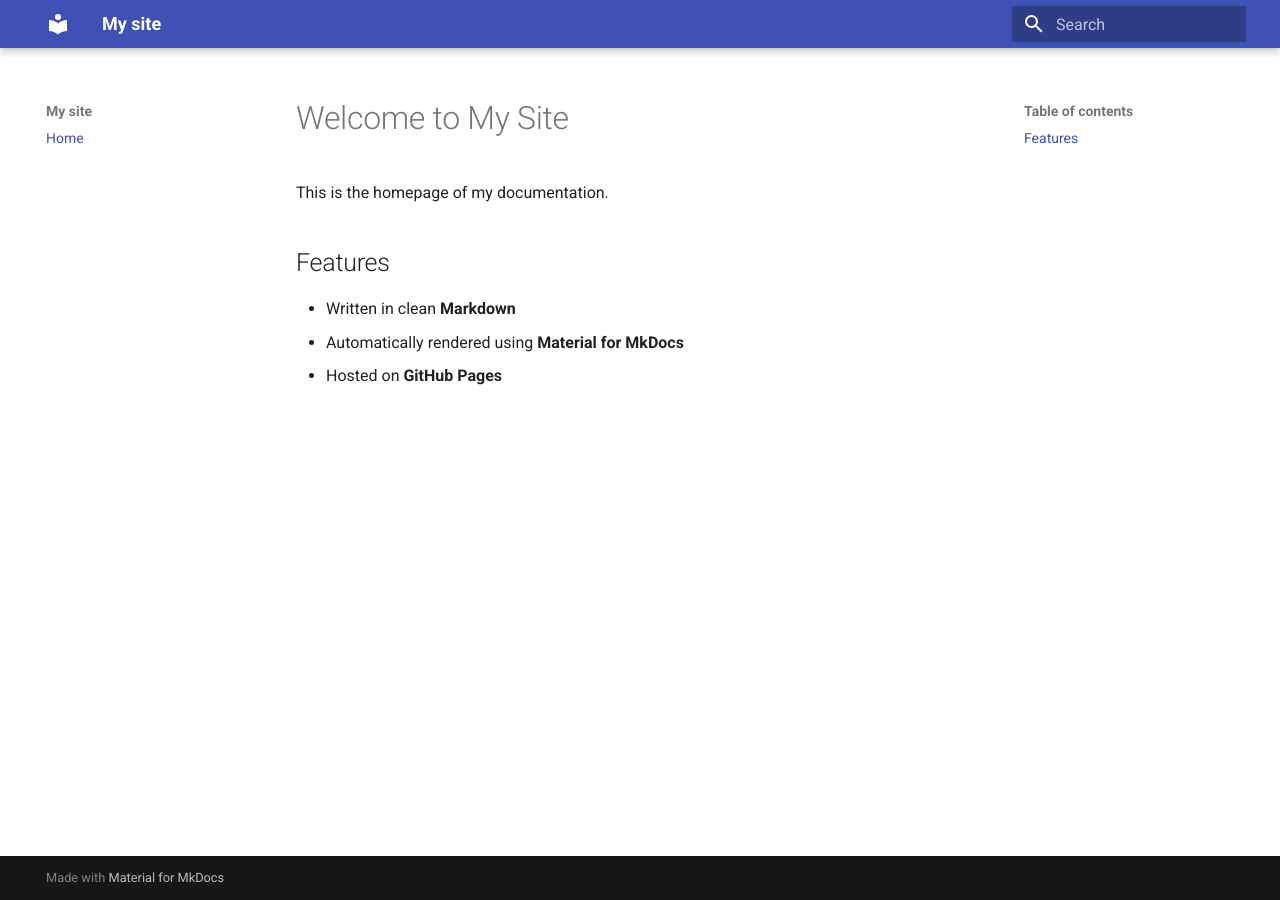
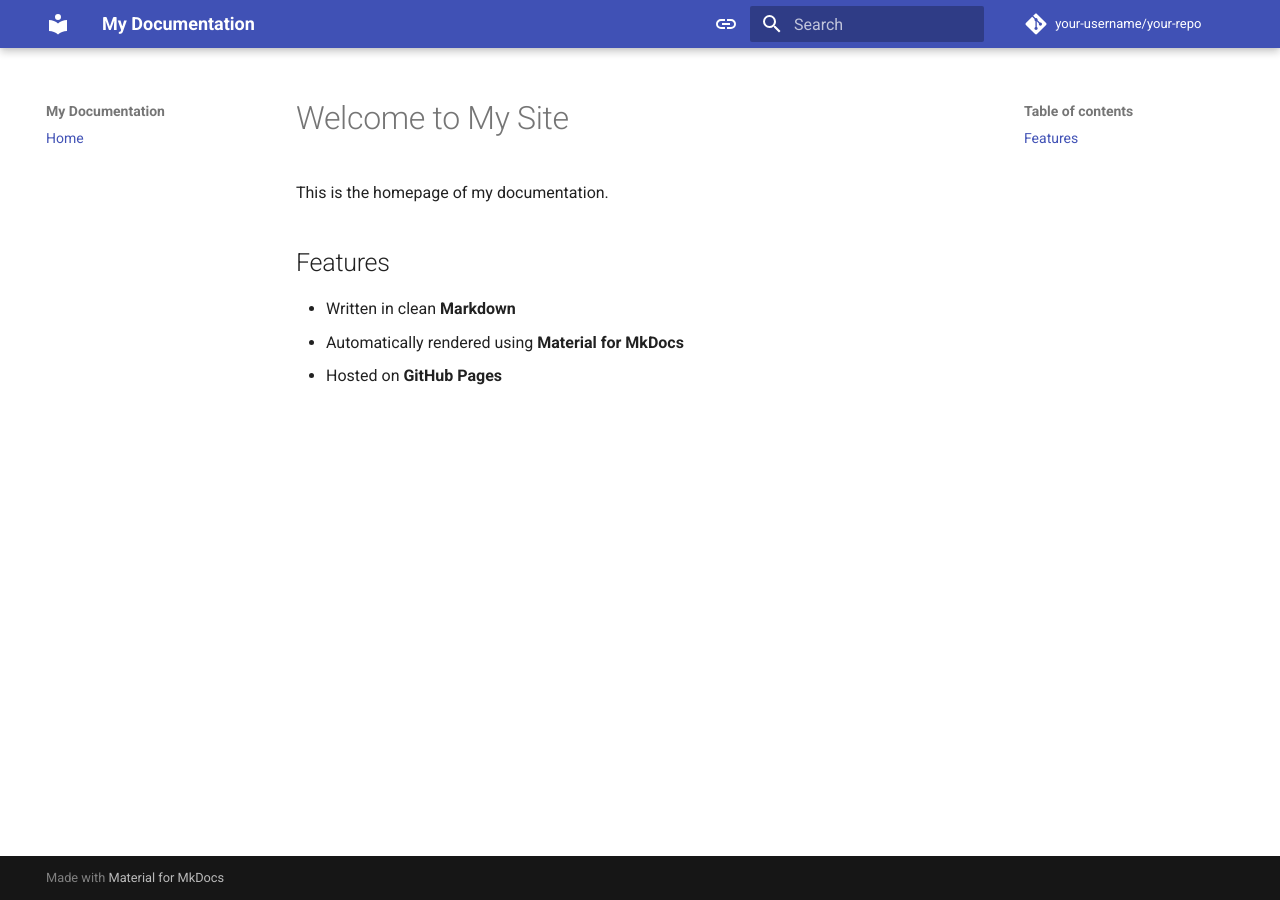
Before and after one commit to coldbyte07/qeqweqeqwwqe, an MkDocs documentation site: the page built from docs/index.md, in a window 1280 px wide. Built offline with MkDocs 1.6.1 and Material for MkDocs 9.7.7, drawn with Linux system fonts in a browser that asks for light colours; comment, search, counter and statistics services are not loaded.

Commit message:
Update mkdocs.yml

```diff
--- a/mkdocs.yml
+++ b/mkdocs.yml
@@ -1,8 +1,83 @@
-site_name: My site
-site_url: https://mydomain.org/mysite
+site_name: My Documentation
+site_url: https://your-username.github.io/your-repo/
+site_author: Your Name
+site_description: A minimal Material for MkDocs site.
+
+repo_name: your-username/your-repo
+repo_url: https://github.com/your-username/your-repo
 
 theme:
   name: material
+  features:
+    - content.code.copy
+    - navigation.footer
+    - navigation.indexes
+    - navigation.sections
+    - navigation.top
+    - navigation.tracking
+    - search.highlight
+    - search.suggest
+    - toc.follow
+  palette:
+    - media: "(prefers-color-scheme)"
+      toggle:
+        icon: material/link
+        name: Switch to light mode
+    - media: "(prefers-color-scheme: light)"
+      scheme: default
+      primary: indigo
+      accent: indigo
+      toggle:
+        icon: material/toggle-switch
+        name: Switch to dark mode
+    - media: "(prefers-color-scheme: dark)"
+      scheme: slate
+      primary: black
+      accent: indigo
+      toggle:
+        icon: material/toggle-switch-off
+        name: Switch to system preference
+  font:
+    text: Roboto
+    code: Roboto Mono
+  favicon: assets/favicon.png
+
+# Plugins
+plugins:
+  - search
+
+markdown_extensions:
+  - abbr
+  - admonition
+  - attr_list
+  - def_list
+  - footnotes
+  - md_in_html
+  - toc:
+      permalink: true
+  - pymdownx.arithmatex:
+      generic: true
+  - pymdownx.betterem:
+      smart_enable: all
+  - pymdownx.caret
+  - pymdownx.details
+  - pymdownx.emoji:
+      emoji_generator: !!python/name:material.extensions.emoji.to_svg
+      emoji_index: !!python/name:material.extensions.emoji.twemoji
+  - pymdownx.highlight:
+      anchor_linenums: true
+      line_spans: __span
+      pygments_lang_class: true
+  - pymdownx.inlinehilite
+  - pymdownx.keys
+  - pymdownx.mark
+  - pymdownx.smartsymbols
+  - pymdownx.superfences
+  - pymdownx.tabbed:
+      alternate_style: true
+  - pymdownx.tasklist:
+      custom_checkbox: true
+  - pymdownx.tilde
 
 nav:
   - Home: index.md
```
